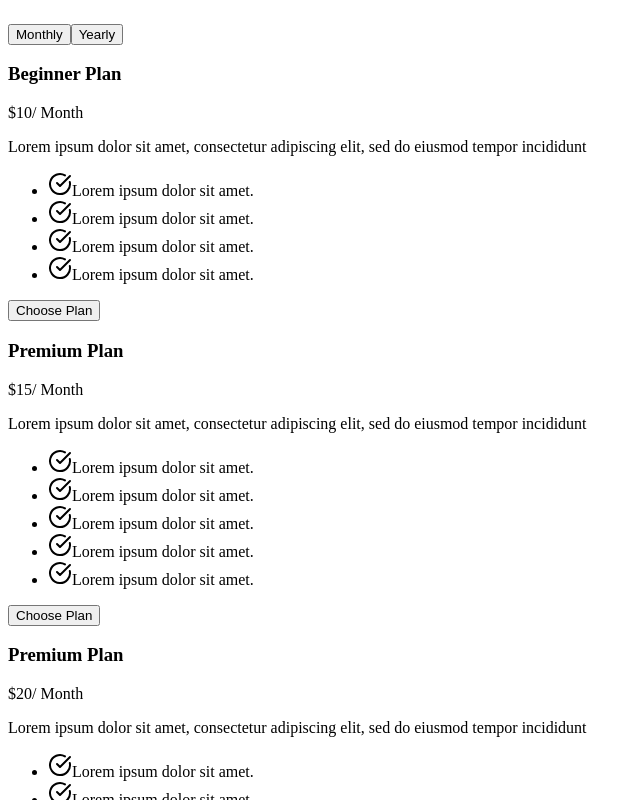
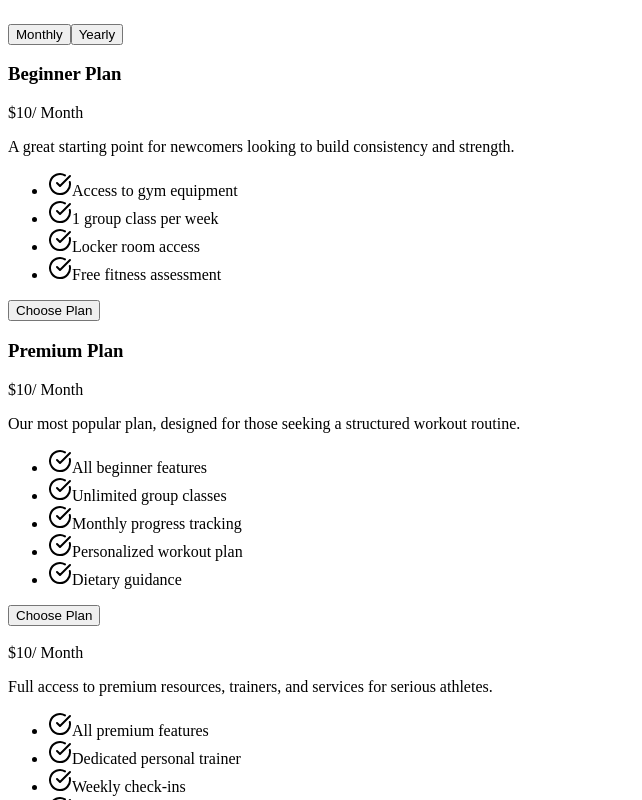
Before and after one commit to farjad-khalil/gym-site, a Next.js app: page / in a window 1280 px wide. Shown: the part 3240-4040 px from the top of the page, without its empty margins (0-642 px from the left). Built offline with nearby package versions, Linux system fonts and the light colour scheme.

Commit message:
fixed stats and pricing

```diff
--- a/src/components/Pricing.jsx
+++ b/src/components/Pricing.jsx
@@ -4,71 +4,20 @@ import { useState } from "react"
 import { CircleCheckBig } from "lucide-react"
 import { cn } from "@/lib/utils"
 import { Button } from "@/components/ui/button"
-
-const pricingPlans = [
-  {
-    name: "Beginner Plan",
-    price: {
-      monthly: "$10",
-      yearly: "$96",
-    },
-    description: "Lorem ipsum dolor sit amet, consectetur adipiscing elit, sed do eiusmod tempor incididunt",
-    features: [
-      "Lorem ipsum dolor sit amet.",
-      "Lorem ipsum dolor sit amet.",
-      "Lorem ipsum dolor sit amet.",
-      "Lorem ipsum dolor sit amet.",
-    ],
-    featured: false,
-  },
-  {
-    name: "Premium Plan",
-    price: {
-      monthly: "$15",
-      yearly: "$144",
-    },
-    description: "Lorem ipsum dolor sit amet, consectetur adipiscing elit, sed do eiusmod tempor incididunt",
-    features: [
-      "Lorem ipsum dolor sit amet.",
-      "Lorem ipsum dolor sit amet.",
-      "Lorem ipsum dolor sit amet.",
-      "Lorem ipsum dolor sit amet.",
-      "Lorem ipsum dolor sit amet.",
-    ],
-    featured: true,
-  },
-  {
-    name: "Premium Plan",
-    price: {
-      monthly: "$20",
-      yearly: "$192",
-    },
-    description: "Lorem ipsum dolor sit amet, consectetur adipiscing elit, sed do eiusmod tempor incididunt",
-    features: [
-      "Lorem ipsum dolor sit amet.",
-      "Lorem ipsum dolor sit amet.",
-      "Lorem ipsum dolor sit amet.",
-      "Lorem ipsum dolor sit amet.",
-      "Lorem ipsum dolor sit amet.",
-      "Lorem ipsum dolor sit amet.",
-      "Lorem ipsum dolor sit amet.",
-    ],
-    featured: false,
-  },
-]
+import { PRICING_PLANS } from "@/constants"
 
 export function PricingPlan() {
   const [billingCycle, setBillingCycle] = useState("monthly")
 
   return (
-    <section className="w-full py-12 md:py-16 lg:py-20 flex justify-center">
-      <div className="container px-4 md:px-6">
+    <section className="flex justify-center w-full py-12 md:py-16 lg:py-20">
+      <div className="container px-6 md:px-16 max-w-[1440px] mx-auto">
         <div className="flex flex-col items-center justify-between gap-4 md:flex-row">
           <div>
             <h3 className="text-lg font-medium text-muted-foreground">Pricing Plan</h3>
             <h2 className="text-3xl font-bold tracking-tight sm:text-4xl md:text-5xl">JOIN TODAY</h2>
           </div>
-          <div className="flex items-center space-x-2 rounded-full bg-muted p-1">
+          <div className="flex items-center p-1 space-x-2 rounded-full bg-muted">
             <Button
               variant="ghost"
               size="sm"
@@ -87,8 +36,8 @@ export function PricingPlan() {
             </Button>
           </div>
         </div>
-        <div className="mt-10 grid grid-cols-1 gap-6 md:grid-cols-2 lg:grid-cols-3">
-          {pricingPlans.map((plan, index) => (
+        <div className="grid grid-cols-1 gap-6 mt-10 md:grid-cols-2 lg:grid-cols-3">
+          {PRICING_PLANS.map((plan, index) => (
             <div
               key={index}
               className={cn(
@@ -98,7 +47,7 @@ export function PricingPlan() {
             >
               <div className="p-6">
                 <h3 className="text-lg font-medium">{plan.name}</h3>
-                <div className="mt-2 flex items-baseline">
+                <div className="flex items-baseline mt-2">
                   <span className="text-3xl font-bold">
                     {billingCycle === "monthly" ? plan.price.monthly : plan.price.yearly}
                   </span>
@@ -123,7 +72,7 @@ export function PricingPlan() {
               </div>
 
               {/* This will push the button to the bottom */}
-              <div className="mt-auto p-6 pt-0">
+              <div className="p-6 pt-0 mt-auto">
                 <Button
                   className={cn(
                     "w-full",
--- a/src/components/Stats.jsx
+++ b/src/components/Stats.jsx
@@ -3,12 +3,12 @@ import { STATS } from "@/constants";
 
 const Stats = () => {
   return (
-    <section className="bg-[#212121] text-white py-10 px-4 max-w-[1440px] w-full block mx-auto">
-      <div className="max-w-6xl mx-auto grid grid-cols-2 sm:grid-cols-4 gap-8 text-center">
+    <section className="bg-[#212121] text-white py-10 px-4  w-full block mx-auto">
+      <div className="grid max-w-6xl grid-cols-2 gap-8 mx-auto text-center sm:grid-cols-4">
         {STATS.map((stat, index) => (
           <div key={index}>
             <h3 className="text-3xl font-extrabold">{stat.value}</h3>
-            <p className="text-sm font-medium mt-2">{stat.label}</p>
+            <p className="mt-2 text-sm font-medium">{stat.label}</p>
           </div>
         ))}
       </div>
--- a/src/constants/index.js
+++ b/src/constants/index.js
@@ -75,8 +75,11 @@ export const TRAINERS = {
 
 export const PRICING_PLANS = [
   {
-    title: "Beginner Plan",
-    price: "$10",
+    name: "Beginner Plan",
+    price: {
+      monthly: "$10",
+      yearly: "$96",
+    },
     period: "Month",
     description:
       "A great starting point for newcomers looking to build consistency and strength.",
@@ -86,11 +89,14 @@ export const PRICING_PLANS = [
       "Locker room access",
       "Free fitness assessment",
     ],
-    highlight: false,
+    featured: false,
   },
   {
-    title: "Premium Plan",
-    price: "$15",
+    name: "Premium Plan",
+    price: {
+      monthly: "$10",
+      yearly: "$96",
+    },
     period: "Month",
     description:
       "Our most popular plan, designed for those seeking a structured workout routine.",
@@ -101,11 +107,14 @@ export const PRICING_PLANS = [
       "Personalized workout plan",
       "Dietary guidance",
     ],
-    highlight: true,
+    featured: true,
   },
   {
     title: "Elite Plan",
-    price: "$20",
+    price: {
+      monthly: "$10",
+      yearly: "$96",
+    },
     period: "Month",
     description:
       "Full access to premium resources, trainers, and services for serious athletes.",
@@ -117,7 +126,7 @@ export const PRICING_PLANS = [
       "Priority class booking",
       "Exclusive fitness events",
     ],
-    highlight: false,
+    featured: false,
   },
 ];
 
```
Also changed, not shown: src/app/globals.css (line endings or trailing spaces), 1 other file (tests, documents, lock files or other folders).
